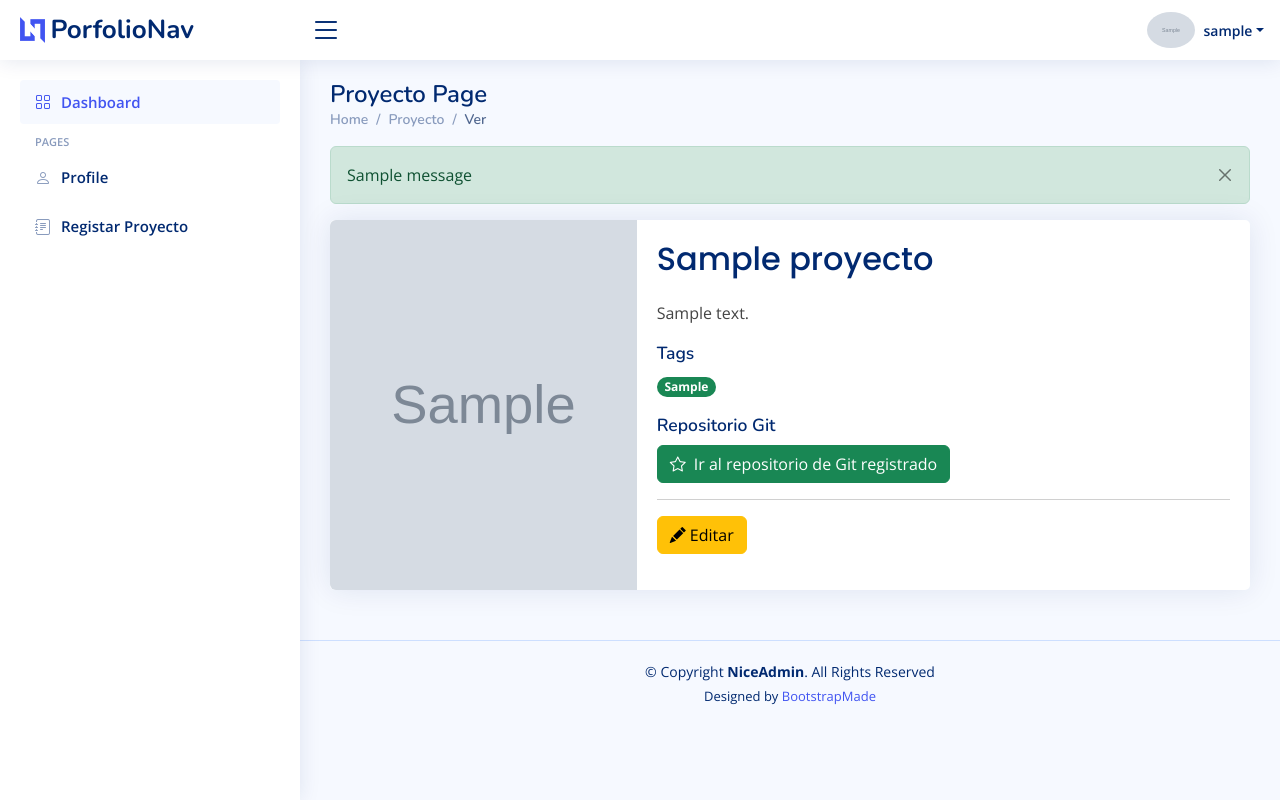
After one commit to Raisa320/Django-App-Portafolio, a Django app: page /proyecto/ver/1/ in a window 1280 px wide. The commit adds this page. Run offline with Django 4.2, Linux system fonts and the light colour scheme; a user stored in the database is signed in; tables that the repository leaves empty hold one stand-in row (values such as "Sample post"); grey boxes marked "Sample" are stand-in pictures; one stand-in notice (Sample message) is shown; some libraries are stand-ins or nearby versions.

Commit message:
finalización de CRUD de proyectos

```diff
--- a/appProyectos/models.py
+++ b/appProyectos/models.py
@@ -1,24 +1,40 @@
 from django.db import models
 from django.contrib.auth.models import User
-
+from PIL import Image
+from django.urls  import reverse
 # Create your models here.
 
+
 class Proyecto(models.Model):
-    """Model definition for Poyecto."""
+    """Model definition for Proyecto."""
 
     # TODO: Define fields here
-    title = models.CharField( max_length=100)
+    title = models.CharField(max_length=100)
     descripcion = models.TextField()
-    foto = models.CharField(max_length=500)
-    git = models.CharField( max_length=500)
-    tags=models.CharField(max_length=500)
+    foto_img = models.ImageField(default="default.jpg",upload_to="proyect_file",blank=True,null=True)
+    foto_url = models.CharField(max_length=500,blank=True)
+    git = models.CharField(max_length=500)
+    tags = models.CharField(max_length=500)
     autor = models.ForeignKey(User, on_delete=models.CASCADE)
+
     class Meta:
-        """Meta definition for Poyecto."""
-        #db_table = "proyectos"
-        verbose_name = 'Poyecto'
-        verbose_name_plural = 'Poyectos'
+        """Meta definition for Proyecto."""
+
+        # db_table = "proyectos"
+        verbose_name = "Proyecto"
+        verbose_name_plural = "Proyectos"
 
     def __str__(self):
-        """Unicode representation of Poyecto."""
+        """Unicode representation of Proyecto."""
         return self.title
+
+    def get_absolute_url(self):
+        return reverse("proyecto-ver", kwargs={"pk": self.pk})
+
+    def save(self):
+        super().save()
+        foto_img = Image.open(self.foto_img.path)
+        if foto_img.height > 300 or foto_img.width > 300:
+            output_size = (300, 300)
+            foto_img.thumbnail(output_size)
+            foto_img.save(self.foto_img.path)
--- a/appProyectos/templates/proyecto/base.html
+++ b/appProyectos/templates/proyecto/base.html
@@ -6,7 +6,7 @@
   <meta charset="utf-8">
   <meta content="width=device-width, initial-scale=1.0" name="viewport">
 
-  <title>Dashboard - NiceAdmin Bootstrap Template</title>
+  <title>{% block title %}{% endblock title %}</title>
   <meta content="" name="description">
   <meta content="" name="keywords">
 
--- a/appProyectos/templates/proyecto/header.html
+++ b/appProyectos/templates/proyecto/header.html
@@ -3,7 +3,7 @@
 <header id="header" class="header fixed-top d-flex align-items-center">
 
     <div class="d-flex align-items-center justify-content-between">
-      <a href="index.html" class="logo d-flex align-items-center">
+      <a href="{% url 'home-page' %}" class="logo d-flex align-items-center">
         <img src="{% static 'assets/img/logo.png' %}" alt="">
         <span class="d-none d-lg-block">PorfolioNav</span>
       </a>
--- /dev/null
+++ b/appProyectos/templates/proyecto/ver-proyecto.html
@@ -0,0 +1,64 @@
+{% extends 'proyecto/base.html' %}
+{% load static %}
+{% block title %}
+Detail Project - PortafolioAdmin
+{% endblock title %}
+{% block content %}
+  {% include 'proyecto/siderbar.html' %}
+  <main id="main" class="main">
+    <div class="pagetitle">
+      <h1>Proyecto Page</h1>
+      <nav>
+        <ol class="breadcrumb">
+          <li class="breadcrumb-item">
+            <a href="{% url 'home-page' %}">Home</a>
+          </li>
+          <li class="breadcrumb-item">Proyecto</li>
+          <li class="breadcrumb-item active">Ver</li>
+        </ol>
+      </nav>
+    </div>
+    <!-- End Page Title -->
+    <!-- FLASH MESSAGES -->
+    {% if messages %}
+    {% for message in messages %}
+    <div class="alert alert-{{ message.tags }} alert-dismissible fade show" role="alert">
+      {{ message }}
+      <button type="button" class="btn-close" data-bs-dismiss="alert" aria-label="Close"></button>
+    </div>
+    {% endfor %}
+  {% endif %}
+  <!-- END -->
+    <section class="section">
+      <div class="row">
+        <div class="col-lg-12">
+          <div class="card">
+            <div class="row g-0">
+              <div class="col-md-4">
+                {% if proyecto.foto_url %}
+                <img src="{{ proyecto.foto_url }}" class="img-fluid rounded-start" style="height: 100%; width: 100%;" alt="[URL inválida]">
+                {% else %}
+                <img src="{{ proyecto.foto_img.url }}" class="img-fluid rounded-start" style="height: 100%; width: 100%;" alt="[URL inválida]">
+                {% endif %}
+              </div>
+              <div class="col-md-8">
+                <div class="card-body">
+                  <h3 class="card-title fs-2">{{ proyecto.title }}</h3>
+                  <p class="card-text">{{ proyecto.descripcion }}</p>
+                  <h5 class="card-text"><small class="fw-semibold" style="color: #012970;">Tags</small></h5>
+                  <p><span class="badge rounded-pill bg-success">{{ proyecto.tags }}</span></p>
+                  <h5 class="card-text"><small class="fw-semibold" style="color: #012970;">Repositorio Git</small></h5>
+                  <p><a href="{{ proyecto.git }}" target="_blank" class="btn btn-success"><i class="bi bi-star me-1"></i> Ir al repositorio de Git registrado</a></p>
+                  <hr>
+                  <p><a href=""  class="btn btn-warning"><i class="bi bi-pencil-fill"></i> Editar</a></p>
+
+                </div>
+              </div>
+            </div>
+          </div>
+        </div>
+      </div>
+    </section>
+  </main>
+  <!-- End #main -->
+{% endblock content %}
--- a/appProyectos/urls.py
+++ b/appProyectos/urls.py
@@ -1,8 +1,10 @@
 from django.urls import path
-from django.contrib.auth.decorators import login_required
 
-from .views import index,ProyectoCreate
+from .views import ProyectoCreate,ProyectoDetailView,ProyectoUpdate, ProyectoDeleteView
 
 urlpatterns = [
-    path('register/',login_required(ProyectoCreate.as_view()) , name='proyecto-register'),
+    path('register/',ProyectoCreate.as_view() , name='proyecto-register'),
+    path("ver/<int:pk>/", ProyectoDetailView.as_view(), name="proyecto-ver"),
+    path("<int:pk>/update/", ProyectoUpdate.as_view(), name="proyecto-update"),
+    path("eliminar/<int:pk>/", ProyectoDeleteView.as_view(), name="proyecto-delete"),
 ]
--- a/appProyectos/views.py
+++ b/appProyectos/views.py
@@ -1,6 +1,7 @@
 from django.shortcuts import  redirect, render
 from django.contrib.messages.views import SuccessMessageMixin
-from django.views.generic import CreateView
+from django.contrib.auth.mixins import LoginRequiredMixin,UserPassesTestMixin
+from django.views.generic import CreateView,DetailView, UpdateView,DeleteView
 from django.contrib.auth.decorators import login_required
 from appProyectos.forms import  ProyectoForm
 from django.contrib import messages
@@ -18,7 +19,7 @@ def index(request):
     return render(request,"proyecto/index.html",context)
 
 
-class ProyectoCreate(SuccessMessageMixin,CreateView):
+class ProyectoCreate(LoginRequiredMixin,SuccessMessageMixin,CreateView):
     form_class=ProyectoForm
     template_name = 'proyecto/form-proyecto.html'
     success_url = '/'
@@ -27,3 +28,36 @@ class ProyectoCreate(SuccessMessageMixin,CreateView):
     def form_valid(self,form):
         form.instance.autor=self.request.user
         return super().form_valid(form)
+
+class ProyectoUpdate(LoginRequiredMixin,SuccessMessageMixin,UserPassesTestMixin,UpdateView):
+    form_class=ProyectoForm
+    model=Proyecto
+    template_name = 'proyecto/form-proyecto.html'
+    success_message = "Se ha actualizado su proyecto correctamente"
+
+    def form_valid(self,form):
+        form.instance.autor=self.request.user
+        return super().form_valid(form)
+
+    def test_func(self):
+        proyecto=self.get_object()
+        if self.request.user==proyecto.autor:
+            return True
+        return False
+
+class ProyectoDetailView(LoginRequiredMixin,DetailView):
+    model=Proyecto
+    template_name='proyecto/ver-proyecto.html'
+    context_object_name="proyecto"
+
+class ProyectoDeleteView(UserPassesTestMixin,LoginRequiredMixin,DeleteView):
+    model=Proyecto
+    template_name='proyecto/delete-proyecto.html'
+    context_object_name="proyecto"
+    success_url="/"
+
+    def test_func(self):
+        proyecto=self.get_object()
+        if self.request.user==proyecto.autor:
+            return True
+        return False
--- a/appUser/models.py
+++ b/appUser/models.py
@@ -1,32 +1,36 @@
 from django.db import models
 from django.contrib.auth.models import User
 from PIL import Image
+
 # Create your models here.
 class Profile(models.Model):
-    """Model definition for usuario."""
+    """Model definition for Profile."""
+
     # TODO: Define fields here
     user = models.OneToOneField(User, on_delete=models.CASCADE)
     titulo = models.CharField(max_length=254)
-    phone = models.CharField(max_length=9,blank=True)
+    phone = models.CharField(max_length=9, blank=True)
     about = models.TextField(blank=True)
     pais = models.CharField(max_length=50)
-    image = models.ImageField(default='default.jpg',upload_to='profile_pics')
-    servicios=models.CharField(max_length=500,blank=True)
-    gitPerfil = models.CharField(max_length=500,blank=True)
-    linkedPerfil = models.CharField(max_length=500,blank=True)
+    image = models.ImageField(default="default.jpg", upload_to="profile_pics")
+    servicios = models.CharField(max_length=500, blank=True)
+    gitPerfil = models.CharField(max_length=500, blank=True)
+    linkedPerfil = models.CharField(max_length=500, blank=True)
+
     class Meta:
         """Meta definition for usuario."""
-        verbose_name = 'usuario'
-        verbose_name_plural = 'usuarios'
+
+        verbose_name = "profile"
+        verbose_name_plural = "profiles"
 
     def __str__(self):
         """Unicode representation of usuario."""
-        return f'{self.user.username} Profile'
+        return f"{self.user.username} Profile"
 
     def save(self):
         super().save()
-        img=Image.open(self.image.path)
-        if img.height>300 or img.width>300:
-            output_size=(300,300)
+        img = Image.open(self.image.path)
+        if img.height > 300 or img.width > 300:
+            output_size = (300, 300)
             img.thumbnail(output_size)
             img.save(self.image.path)
--- a/appUser/templates/user/profile.html
+++ b/appUser/templates/user/profile.html
@@ -1,5 +1,7 @@
 {% extends 'proyecto/base.html' %}
-
+{% block title %}
+Profile - PortafolioAdmin
+{% endblock title %}
 {% load static %}
 {% load crispy_forms_tags %}
 {% block content %}
```
Also changed, not shown: appProyectos/forms.py (+15 -5 lines), appProyectos/templates/proyecto/delete-proyecto.html (added, +53 -0 lines), appProyectos/templates/proyecto/form-proyecto.html (+48 -4 lines), appProyectos/templates/proyecto/index.html (+8 -2 lines), appProyectos/migrations/0005_alter_proyecto_options_remove_proyecto_foto_and_more.py (added), appProyectos/migrations/0006_alter_proyecto_foto_img.py (added), appProyectos/migrations/0007_alter_proyecto_foto_img.py (added), appProyectos/static/assets/img/Fiay0B4WIAEbq0b.jfif (added), appUser/migrations/0005_alter_profile_options.py (added), 1 other file.
